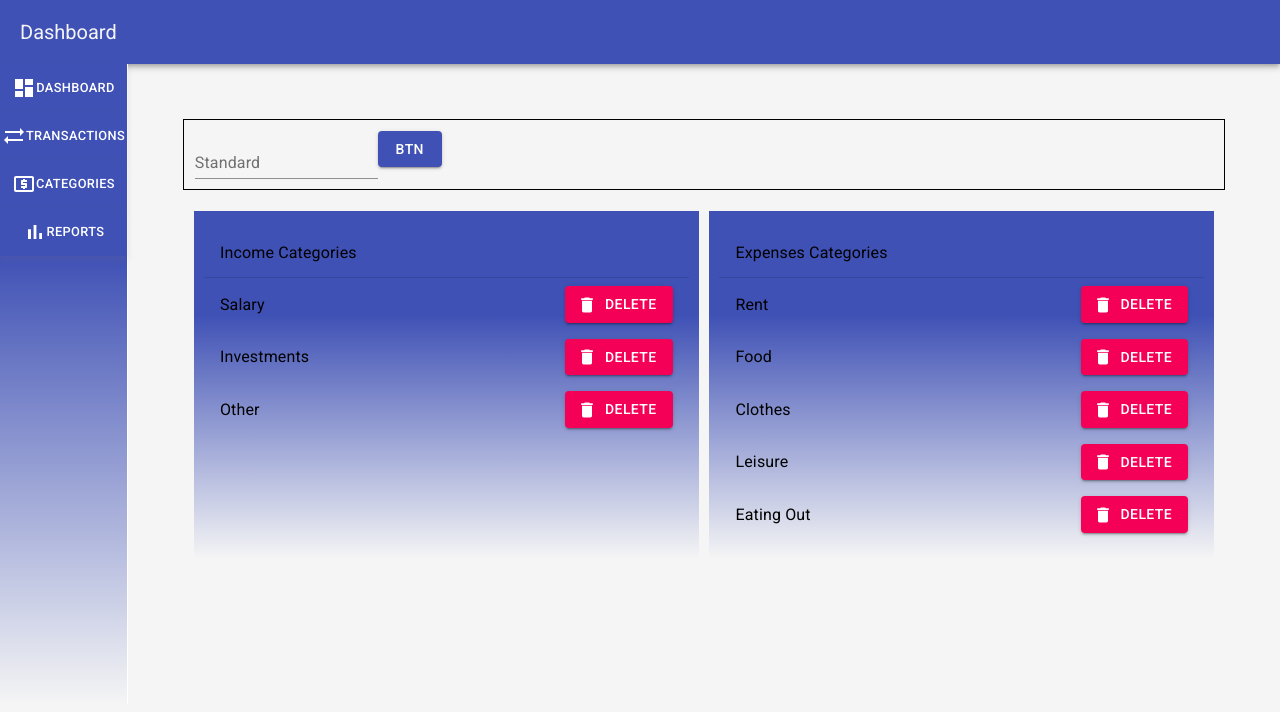
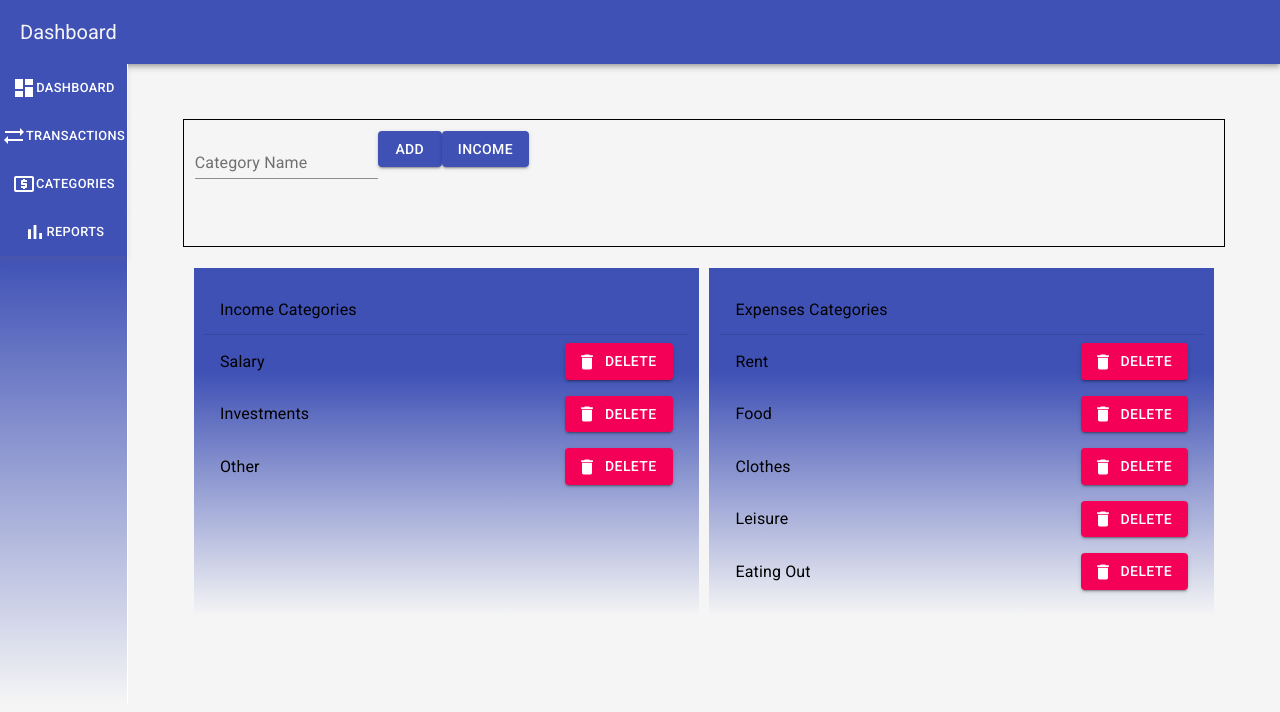
Before and after one commit to CardoTisler/Behemoth, a React (Create React App) app: page /categories in a window 1280 px wide. Shown: the top 712 px of the page. Built offline with nearby package versions, Linux system fonts and the light colour scheme.

Commit message:
Added CategoryForm and some initial state manip functionality

```diff
--- a/src/components/categories/CategoryForm.js
+++ b/src/components/categories/CategoryForm.js
@@ -1,53 +1,101 @@
 import { Box, TextField, Button } from '@material-ui/core'
 import { useState } from 'react'
 import { makeStyles } from '@material-ui/core'
-//TODO: Add handleSubmit method that passes on category name and
-//if isIncomeCategory then pass set
-//handleSubmit should take its data from the state in this component, while the TextField and
-//radio button should manipulate that state
 
-//TODO: Add new TextField to form that only shows up if isIncomeCategory is false.
-//TODO: Add validation to the new TextField - should only accept numbers
-//TODO: Add new hook for categoryBudgetValue
+//TODO: add input validation method to handleSubmit, handleSubmit should not continue if validation
+//method returns false. The validation method should accept the budget value and make sure it is
+//parseable to integer
+
+//TODO: Form UI changes - UI can be finalized.
 
 const useStyles = makeStyles({
     root: {
         margin: '0.5%',
         padding: '1%',
         border: 'solid',
-        borderWidth: '1px'
+        borderWidth: '1px',
+        height: '8rem'
+    }, errorText: {
+        color: 'red',
+        fontSize: '0.8rem'
     }
 })
 
 const CategoryForm = () => {
     const [isIncomeCategory, setIsIncomeCategory] = useState(true)
     const [categoryName, setCategoryName] = useState("")
+    const [categoryBudget, setCategoryBudget] = useState('')
+    const [showErrorMessage, setShowErrorMessage] = useState(false)
     const classes = useStyles()
+
+    //toggle between Income and Expenses categories
+    const handleCategoryChange = () => {
+        setIsIncomeCategory(!isIncomeCategory)
+    }
 
     const handleSubmit = (e) => {
         e.preventDefault()
-        console.log(categoryName)
 
+        //clear state value after sending data
         setCategoryName("")
+        setCategoryBudget("")
     }
 
+
     const handleInput = (e) => {
+        //dynamic state update based on input in textfield
+        if(e.target.name === 'categoryNameField'){
             setCategoryName(e.target.value)
+        } else {
+            //this regex
+            if(/^\d+$/.test(e.target.value) || e.target.value === ""){
+                setCategoryBudget(e.target.value)
+                if(showErrorMessage) {setShowErrorMessage(false)}
+            } else {
+                if(e.target.value !== ""){
+                    setShowErrorMessage(true)
                 }
+                setCategoryBudget(e.target.value)
+            }
+        }
+    }
+
     return (
         <Box>
             <form onSubmit={handleSubmit} className={classes.root}>
                 {/* Input for category name */}
+
+                <div>
                     <TextField
                     id='filled-basic'
-                label='Standard'
+                    label='Category Name'
+                    name='categoryNameField'
                     value={categoryName}
                     onChange={handleInput}/>
 
                     <Button
                     type="submit"
                     variant="contained"
-                color="primary"> btn</Button>
+                    color="primary">Add</Button>
+
+                    <Button
+                    variant='contained'
+                    color='primary'
+                    onClick={handleCategoryChange}>
+                        {isIncomeCategory ? 'Income' : 'Expenses'}
+                    </Button>
+                </div>
+                {!isIncomeCategory &&
+                <div>
+                    <TextField
+                    id='filled-basic'
+                    label='Monthly Budget'
+                    name='budgetValueField'
+                    value={categoryBudget}
+                    onChange={handleInput}/>
+
+                    {showErrorMessage && <p className={classes.errorText}>Invalid input!</p>}
+                </div>}
 
             </form>
         </Box>
```
Lines whose indentation alone changed are shown as unchanged.
